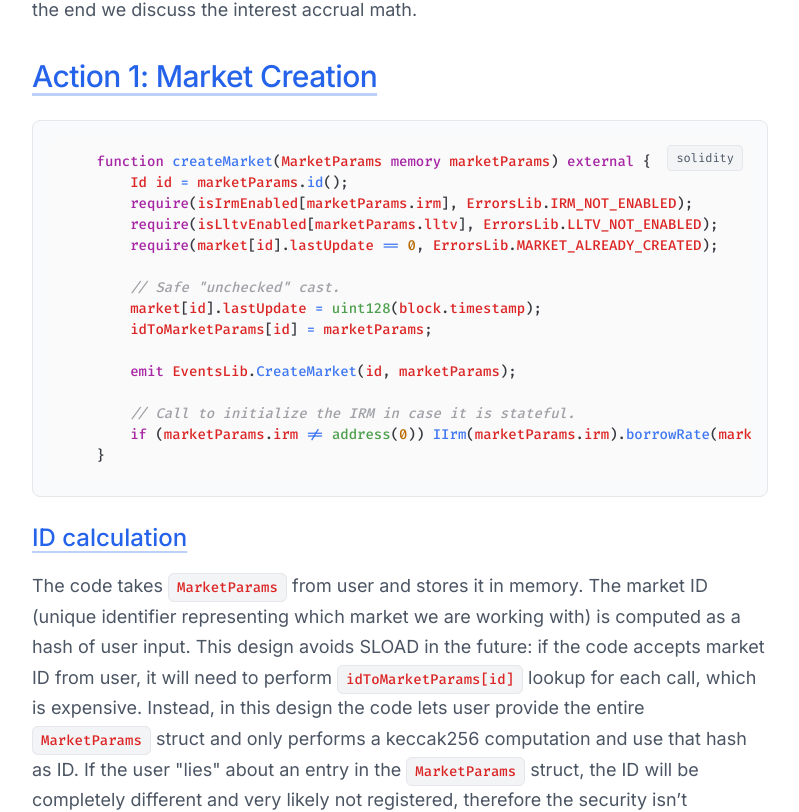
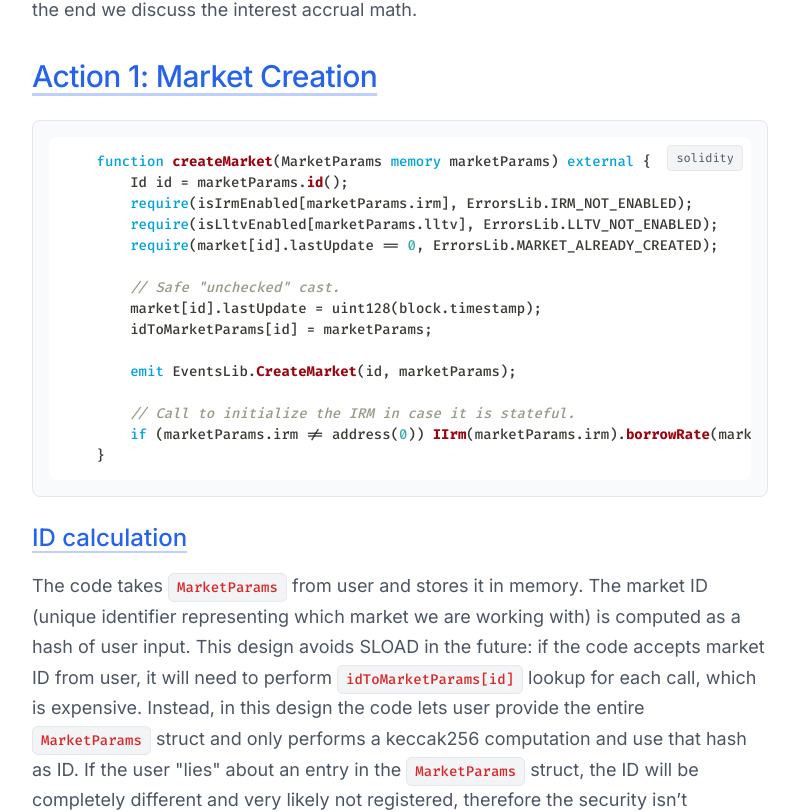
Before and after one commit to ret2basic/Taichi-site, a Next.js app: page /blog/morpho-internals-part-1-morpho-blue in a window 1280 px wide. Shown: the part 1372-2184 px from the top of the page, without its empty margins (240-1039 px from the left). Built offline with nearby package versions, Linux system fonts and the light colour scheme.

Commit message:
fix dark mode

```diff
--- a/package.json
+++ b/package.json
@@ -32,7 +32,7 @@
     "typescript": "^5.0.0"
   },
   "devDependencies": {
-    "eslint": "^8.0.0",
+    "eslint": "8.57.1",
     "eslint-config-next": "14.0.0"
   }
 }
--- a/src/components/MarkdownRenderer.tsx
+++ b/src/components/MarkdownRenderer.tsx
@@ -6,13 +6,11 @@ import remarkMath from 'remark-math'
 import rehypeHighlight from 'rehype-highlight'
 import rehypeKatex from 'rehype-katex'
 import { Prism as SyntaxHighlighter } from 'react-syntax-highlighter'
-import { oneLight } from 'react-syntax-highlighter/dist/cjs/styles/prism'
+import { ghcolors, vscDarkPlus } from 'react-syntax-highlighter/dist/cjs/styles/prism'
 import ZoomableImage from './ZoomableImage'
 
 // Import KaTeX CSS
 import 'katex/dist/katex.min.css'
-// Import highlight.js CSS (GitHub light)
-import 'highlight.js/styles/github.css'
 
 interface MarkdownRendererProps {
   content: string
@@ -32,6 +30,20 @@ interface ImageProps {
 }
 
 export default function MarkdownRenderer({ content, className = '' }: MarkdownRendererProps) {
+  const [isDarkMode, setIsDarkMode] = React.useState(false)
+
+  React.useEffect(() => {
+    const root = document.documentElement
+    const update = () => setIsDarkMode(root.classList.contains('dark'))
+
+    update()
+
+    const observer = new MutationObserver(update)
+    observer.observe(root, { attributes: true, attributeFilter: ['class'] })
+
+    return () => observer.disconnect()
+  }, [])
+
   return (
     <div className={`prose prose-lg max-w-none dark:prose-invert ${className}`}>
       <ReactMarkdown
@@ -73,9 +85,9 @@ export default function MarkdownRenderer({ content, className = '' }: MarkdownRe
                     {language}
                   </div>
                   <SyntaxHighlighter
-                    style={oneLight}
+                    style={isDarkMode ? vscDarkPlus : ghcolors}
                     language={language}
-                    PreTag="div"
+                    PreTag="pre"
                     customStyle={{
                       margin: 0,
                       borderRadius: '0.5rem',
```
Also changed, not shown: 1 other file (tests, documents, lock files or other folders).
